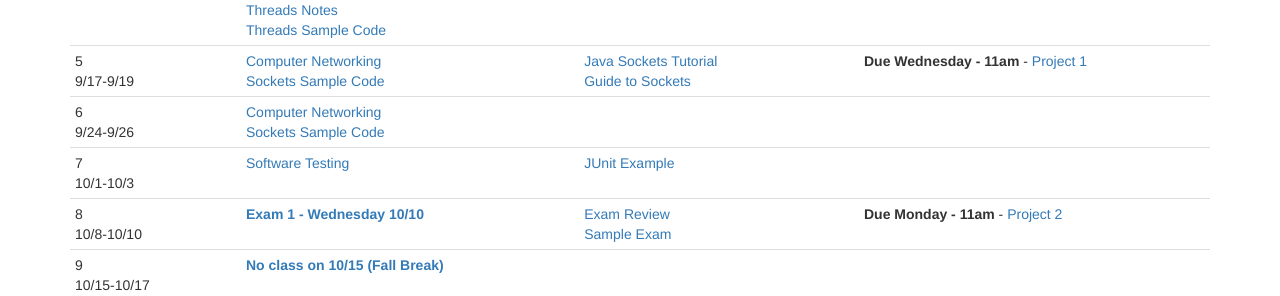
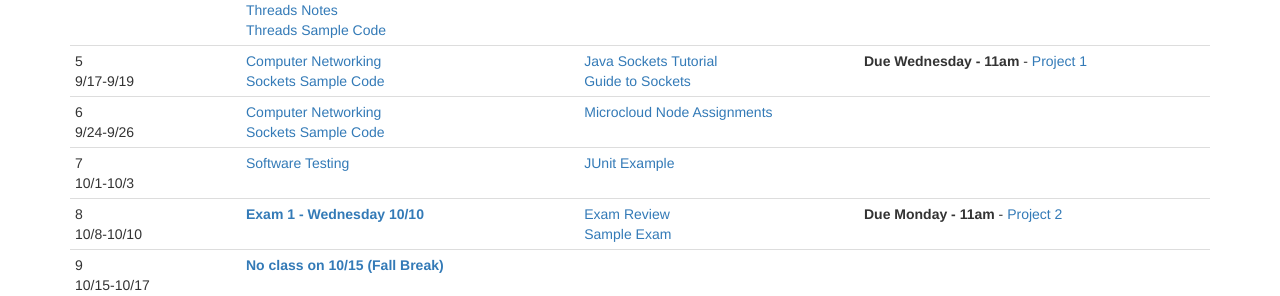
Before and after one commit to CS601-F18/cs601-f18.github.io, a Jekyll site: the page built from schedule.html, in a window 1280 px wide and 1277 px high. Shown: the part 529-825 px from the top of the window. Built offline with Jekyll 4.4.1, drawn with Linux system fonts in a browser that asks for light colours.

Commit message:
adding mc node assignments

```diff
--- a/schedule.html
+++ b/schedule.html
@@ -96,6 +96,7 @@ title: Schedule
 				<a href="https://github.com/CS601-F18/code-examples/tree/master/Sockets">Sockets Sample Code</a><br/>
 			</td>
 			<td>
+				<a href="https://github.com/CS601-F18/notes/blob/master/admin/mcassignments.md">Microcloud Node Assignments</a><br/>
 			</td>
 			<td>
 			</td>
```
